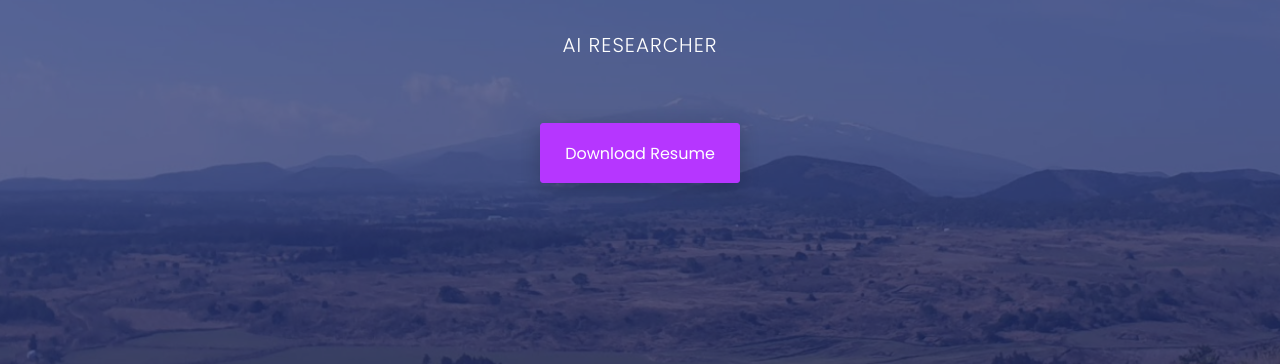
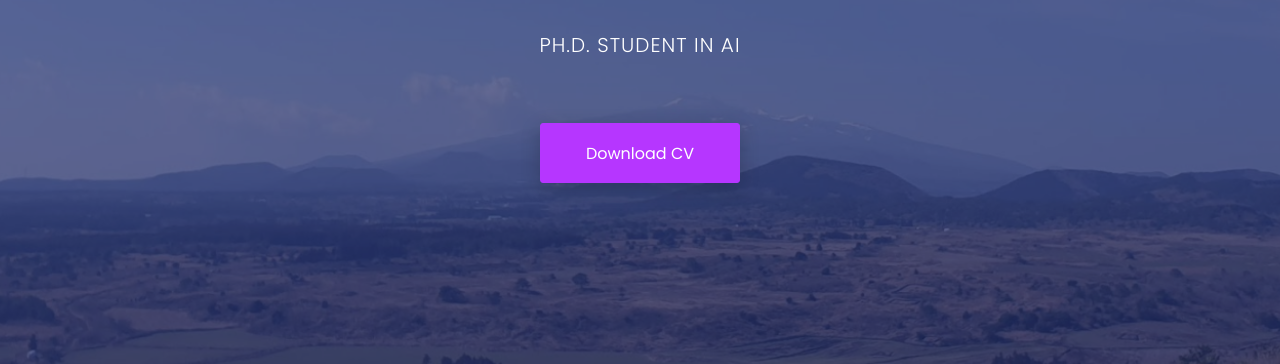
Before and after one commit to QuangBK/QuangBK.github.io, a plain HTML site: page index.html in a window 1280 px wide. Shown: the part 436-800 px from the top of the page. Drawn offline with nearby package versions, Linux system fonts and the light colour scheme.

Commit message:
add info 2

```diff
--- a/index.html
+++ b/index.html
@@ -102,8 +102,8 @@
 					<div class="col-md-12 text-center">
 						<div class="header-text">
 							<h2>hi <span>, <br> </span> I'm QUANG PHAM <span>.</span>   </h2>
-							<p>AI Researcher</p>
-							<a href="assets/download/browney.txt" download>download resume</a>
+							<p>Ph.D. Student in AI</p>
+							<a href="assets/download/CV_QUANG_2023.pdf" download>download CV</a>
 						</div><!--/.header-text-->
 					</div><!--/.col-->
 				</div><!-- /.row-->
```
Also changed, not shown: assets/download/browney.txt (deleted), 1 other file.
